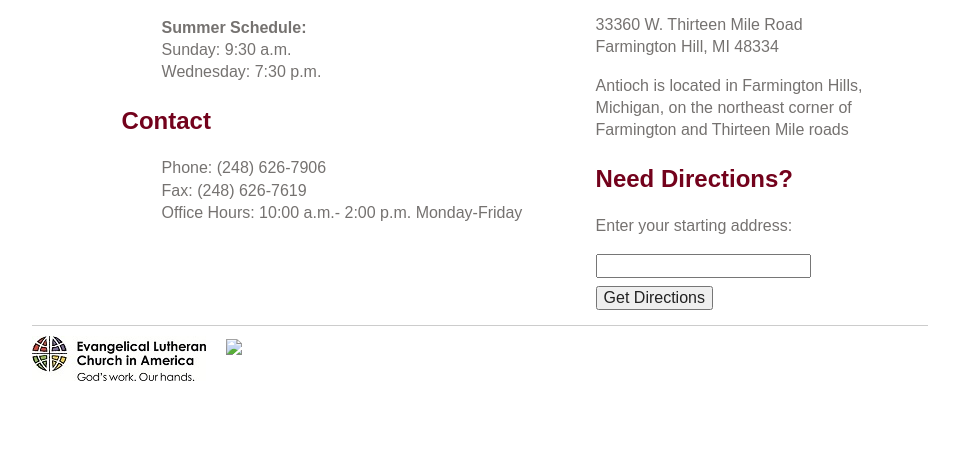
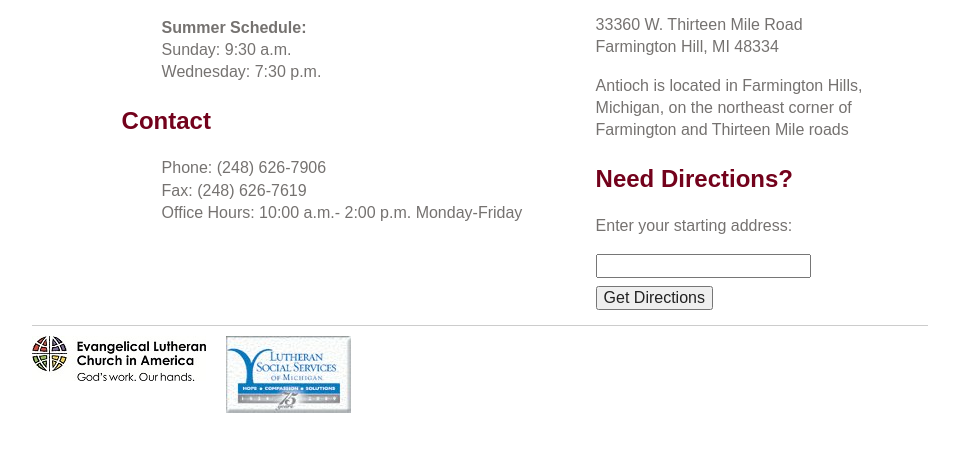
Before and after one commit to sawyerj6/tc349, a plain HTML site: page final/pages/about.html in a window 1280 px wide. Shown: the part 564-1016 px from the top of the page, without its empty margins (160-1119 px from the left). Drawn offline with nearby package versions, Linux system fonts and the light colour scheme.

Commit message:
image format error

```diff
--- a/final/pages/about.html
+++ b/final/pages/about.html
@@ -82,7 +82,7 @@
             </div>
             <div id="logo">
                 <a href="http://www.lssm.org/">
-                    <img src="img/lssm.jpg">
+                    <img src="../img/lssm.jpg">
                 </a>
             </div>
         </footer>
```
Also changed, not shown: final/pages/calendar.html (+1 -1 lines), final/pages/education.html (+1 -1 lines), final/pages/preschool.html (+1 -1 lines), final/pages/staff.html (+1 -1 lines).
